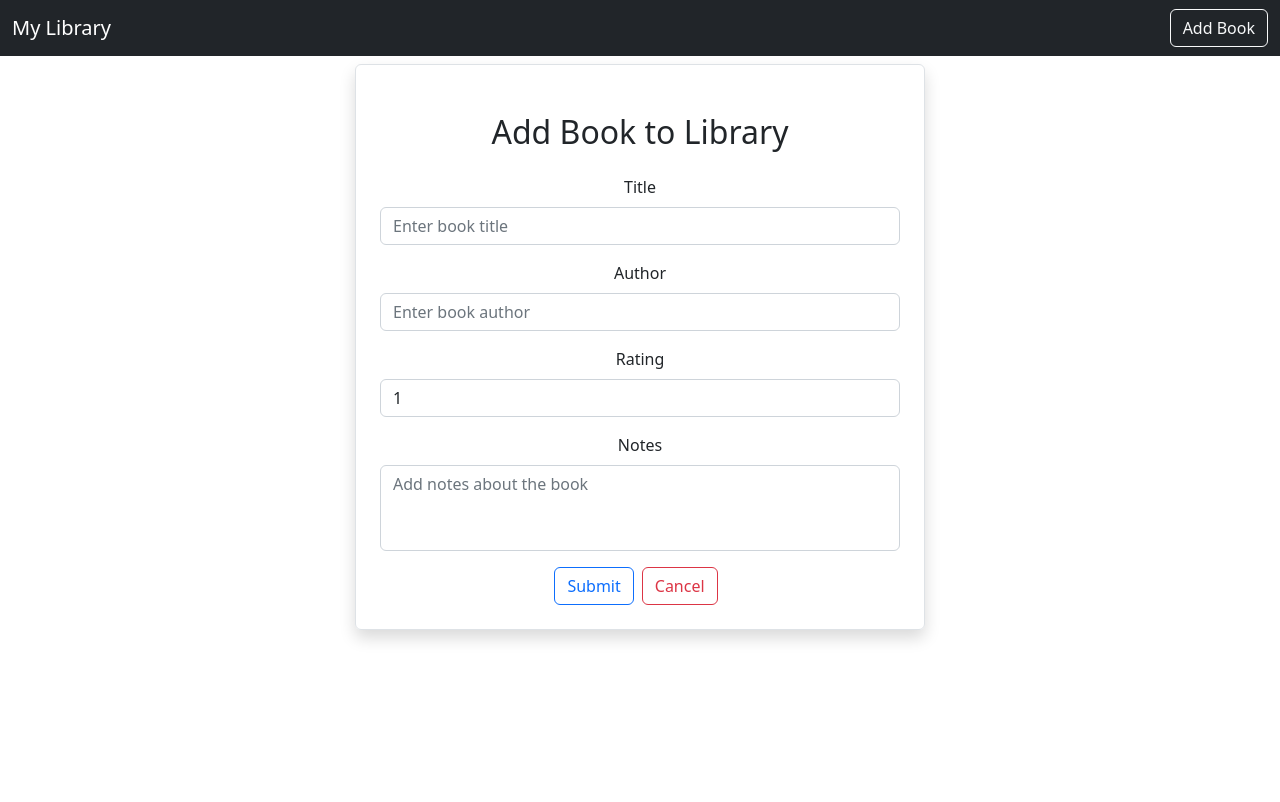
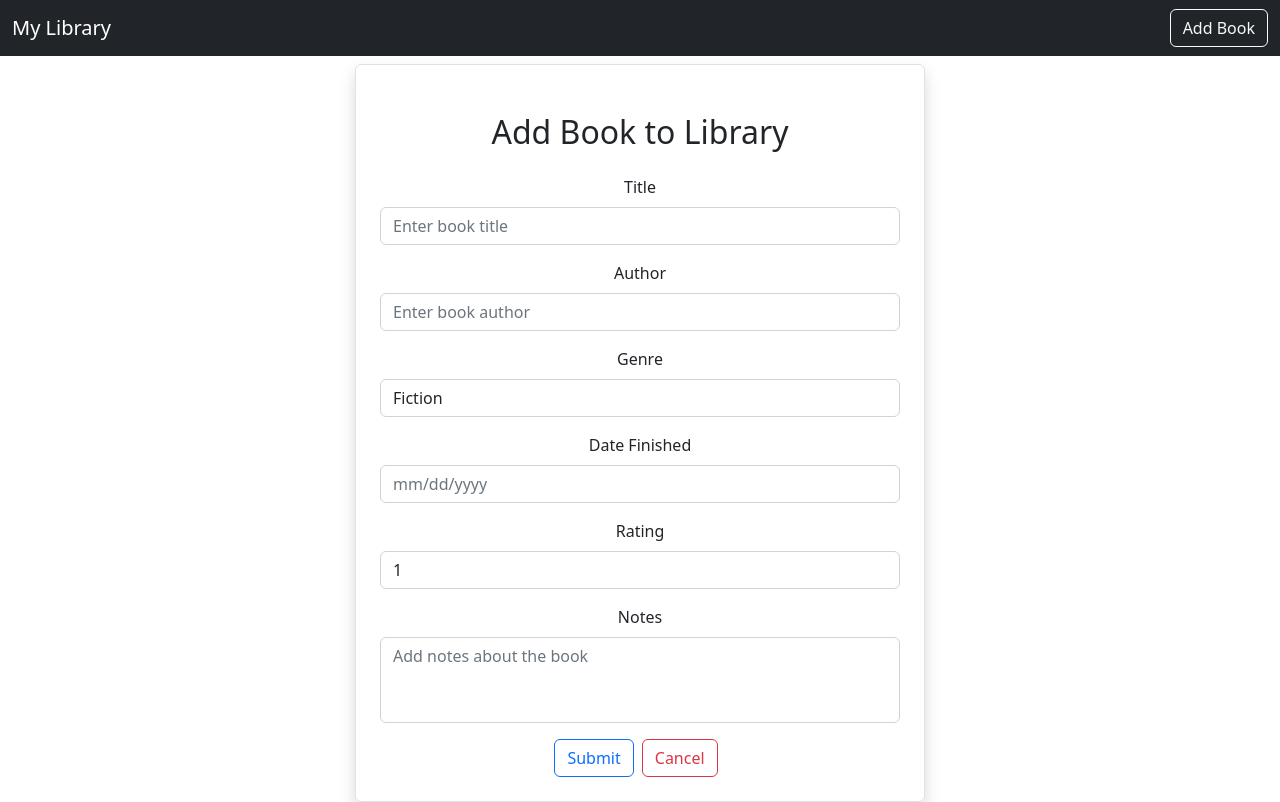
Before and after one commit to cambrem/virtual-library-frontend, a React (Create React App) app: page /addbook in a window 1280 px wide. Built offline with nearby package versions, Linux system fonts and the light colour scheme.

Commit message:
added functionality for  genre and date finished

```diff
--- a/src/library/AddBook.js
+++ b/src/library/AddBook.js
@@ -9,11 +9,13 @@ export default function AddBook() {
     const [book, setBook] = useState({
         title: "",
         author: "",
+        genre: "",
+        dateFinished: "",
         rating: "",
         notes: ""
     })
 
-    const { title, author, rating, notes } = book
+    const { title, author, genre, dateFinished, rating, notes } = book
 
     const onInputChange = (e) => {
         setBook({ ...book, [e.target.name]: e.target.value })
@@ -55,6 +57,33 @@ export default function AddBook() {
                                 placeholder='Enter book author'
                                 name='author'
                                 value={author}
+                                onChange={(e) => onInputChange(e)}
+                            />
+                        </div>
+                        <div className='mb-3'>
+                            <label htmlFor='genre' className='form-label'>
+                                Genre
+                            </label>
+                            <select
+                                className='form-control'
+                                name='genre'
+                                value={genre}
+                                onChange={(e) => onInputChange(e)}
+                            >
+                                <option value={"Fiction"}>Fiction</option>
+                                <option value={"Non-Fiction"}>Non-Fiction</option>
+                            </select>
+                        </div>
+                        <div className='mb-3'>
+                            <label htmlFor='dateFinished' className='form-label'>
+                                Date Finished
+                            </label>
+                            <input
+                                type={'text'}
+                                className='form-control'
+                                placeholder='mm/dd/yyyy'
+                                name='dateFinished'
+                                value={dateFinished}
                                 onChange={(e) => onInputChange(e)}
                             />
                         </div>
--- a/src/library/EditBook.js
+++ b/src/library/EditBook.js
@@ -11,11 +11,13 @@ export default function EditBook() {
     const [book, setBook] = useState({
         title: "",
         author: "",
+        genre: "",
+        dateFinished: "",
         rating: "",
         notes: ""
     })
 
-    const { title, author, rating, notes} = book
+    const { title, author, genre, dateFinished, rating, notes} = book
 
     const onInputChange = (e) => {
         setBook({ ...book, [e.target.name]: e.target.value })
@@ -70,6 +72,33 @@ export default function EditBook() {
                             />
                         </div>
                         <div className='mb-3'>
+                            <label htmlFor='genre' className='form-label'>
+                                Genre
+                            </label>
+                            <select
+                                className='form-control'
+                                name='genre'
+                                value={genre}
+                                onChange={(e) => onInputChange(e)}
+                            >
+                                <option value={"Fiction"}>Fiction</option>
+                                <option value={"Non-Fiction"}>Non-Fiction</option>
+                            </select>
+                        </div>
+                        <div className='mb-3'>
+                            <label htmlFor='dateFinished' className='form-label'>
+                                Date Finished
+                            </label>
+                            <input
+                                type={'text'}
+                                className='form-control'
+                                placeholder='mm/dd/yyyy'
+                                name='dateFinished'
+                                value={dateFinished}
+                                onChange={(e) => onInputChange(e)}
+                            />
+                        </div>
+                        <div className='mb-3'>
                             <label htmlFor='rating' className='form-label'>
                                 Rating
                             </label>
--- a/src/library/ViewBook.js
+++ b/src/library/ViewBook.js
@@ -7,6 +7,8 @@ export default function ViewBook() {
     const [book,setBook]=useState({
         title:'',
         author:'',
+        genre: '',
+        dateFinished:'',
         rating:'',
         notes:''
     })
@@ -26,17 +28,21 @@ export default function ViewBook() {
         <div className='container'>
             <div className='row'>
                 <div className='col-md-6 offset-md-3 border rounded p-4 mt-2 shadow'>
-                    <h2 className='text-center m-4'>Book Details</h2>
+                    <h2 className='text-center m-4'>{book.title}</h2>
                     <div className='card'>
                         <div className='card-header'>
                             <ul className='list-group list-group-flush'>
                                 <li className='list-group-item'>
-                                    <b>Title: </b>
-                                    {book.title}
+                                    <b>Author: </b>
+                                    {book.author}
                                 </li>
                                 <li className='list-group-item'>
-                                    <b>Author: </b>
-                                    {book.author}
+                                    <b>Genre: </b>
+                                    {book.genre}
+                                </li>
+                                <li className='list-group-item'>
+                                    <b>Date Finished: </b>
+                                    {book.dateFinished}
                                 </li>
                                 <li className='list-group-item'>
                                     <b>Rating: </b>
--- a/src/pages/Home.js
+++ b/src/pages/Home.js
@@ -29,6 +29,7 @@ export default function Home() {
                             <th scope="col">#</th>
                             <th scope="col">Title</th>
                             <th scope="col">Author</th>
+                            <th scope="col">Genre</th>
                             <th scope="col">Rating</th>
                             <th scope="col">Actions</th>
                         </tr>
@@ -42,11 +43,12 @@ export default function Home() {
                                         <th scope="row">{index + 1}</th>
                                         <td>{book.title}</td>
                                         <td>{book.author}</td>
+                                        <td>{book.genre}</td>
                                         <td>{book.rating}</td>
                                         <td>
-                                            <Link className="btn btn-primary mx-2" to={`/viewbook/${book.id}`}>View</Link>
+                                            <Link className="btn btn-secondary mx-2" to={`/viewbook/${book.id}`}>View</Link>
                                             <Link className="btn btn-outline-primary mx-2" to={`/editbook/${book.id}`}>Edit</Link>
-                                            <button className="btn btn-danger mx-2" onClick={() => deleteBook(book.id)}>Delete</button>
+                                            <button className="btn btn-tertiary mx-2" onClick={() => deleteBook(book.id)}>X</button>
                                         </td>
                                     </tr>
                                 ))
```
